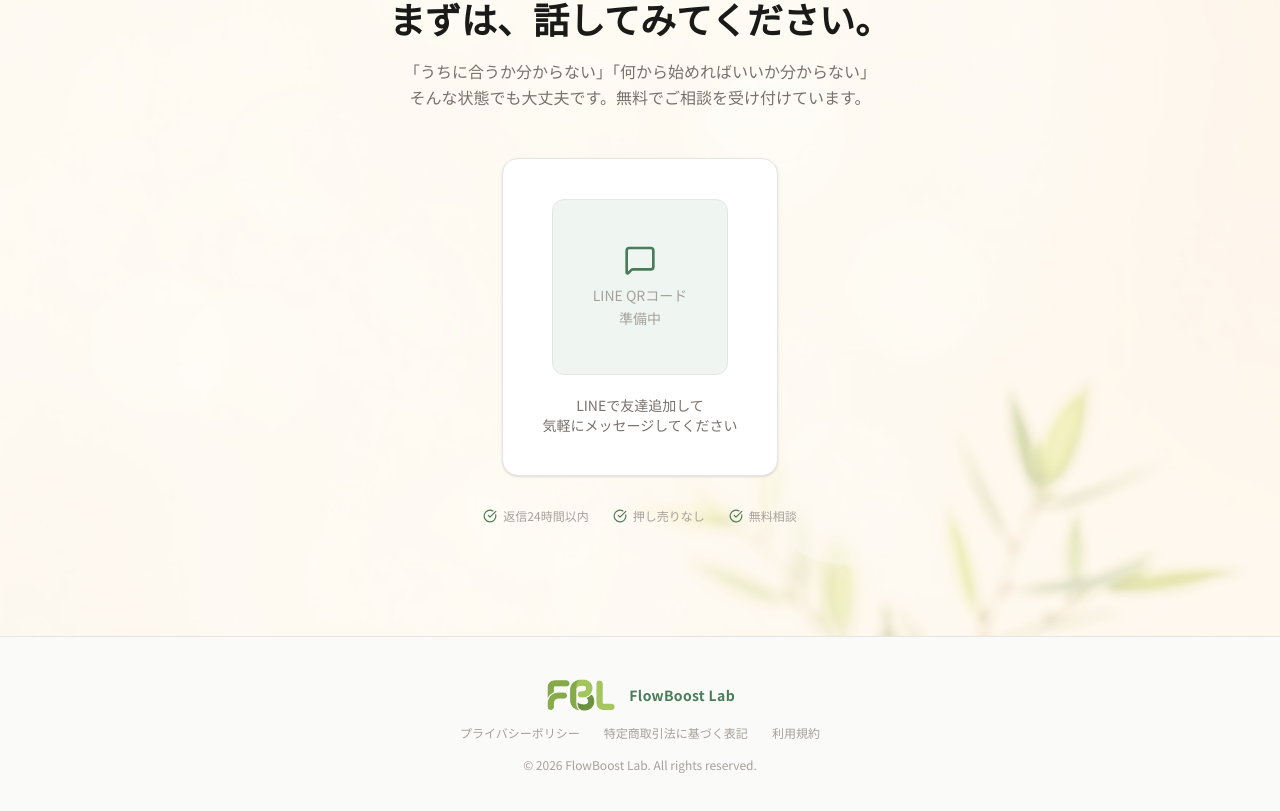
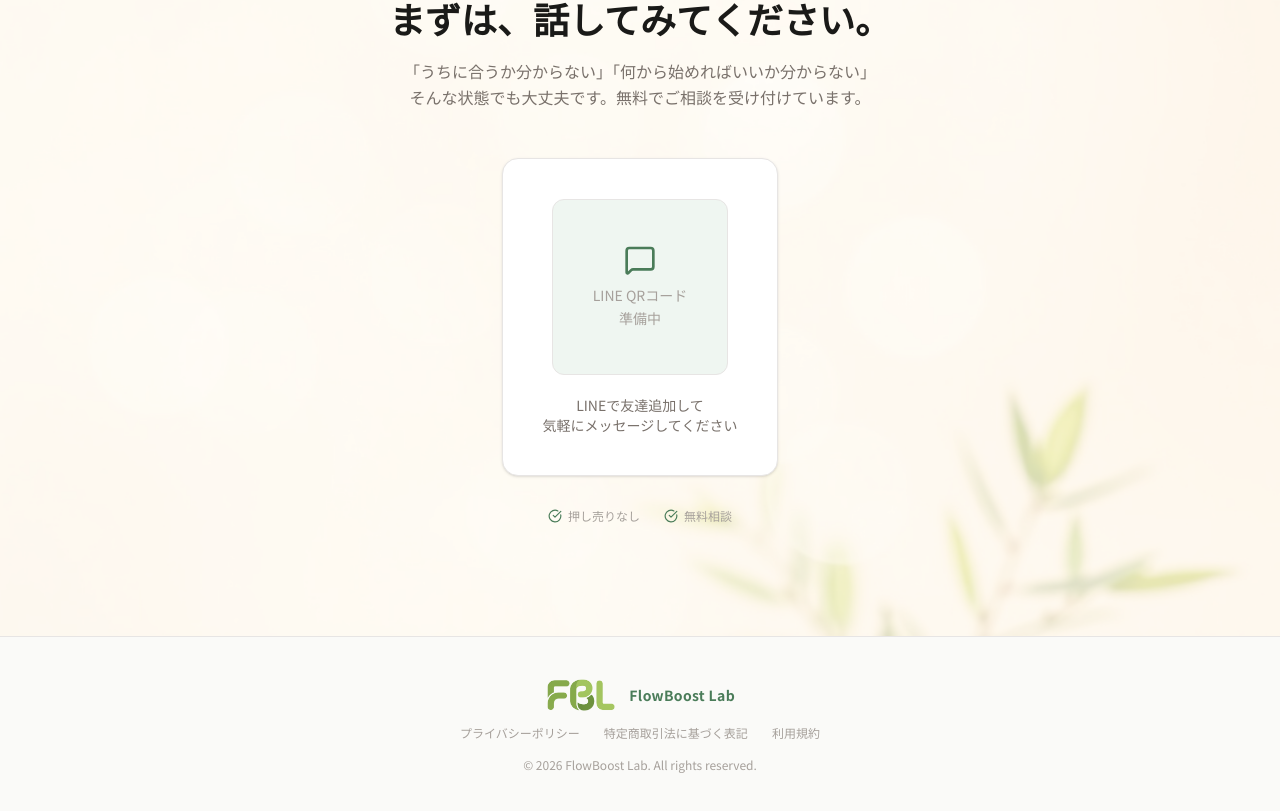
Before and after one commit to clearly10472/krc-business-site, a Next.js app: page / in a window 1280 px wide. Shown: the part 7815-8626 px from the top of the page. Built offline with nearby package versions, Linux system fonts and the light colour scheme.

Commit message:
返信24時間以内を削除

```diff
--- a/app/page.tsx
+++ b/app/page.tsx
@@ -429,7 +429,6 @@ export default function Home() {
             <p className="text-stone-500 text-sm mt-5">LINEで友達追加して<br />気軽にメッセージしてください</p>
           </div>
           <div className="flex flex-wrap items-center justify-center gap-6 text-stone-400 text-xs">
-            <span className="flex items-center gap-1.5"><CheckCircle className="w-3.5 h-3.5" style={{ color: "var(--green)" }} />返信24時間以内</span>
             <span className="flex items-center gap-1.5"><CheckCircle className="w-3.5 h-3.5" style={{ color: "var(--green)" }} />押し売りなし</span>
             <span className="flex items-center gap-1.5"><CheckCircle className="w-3.5 h-3.5" style={{ color: "var(--green)" }} />無料相談</span>
           </div>
```
